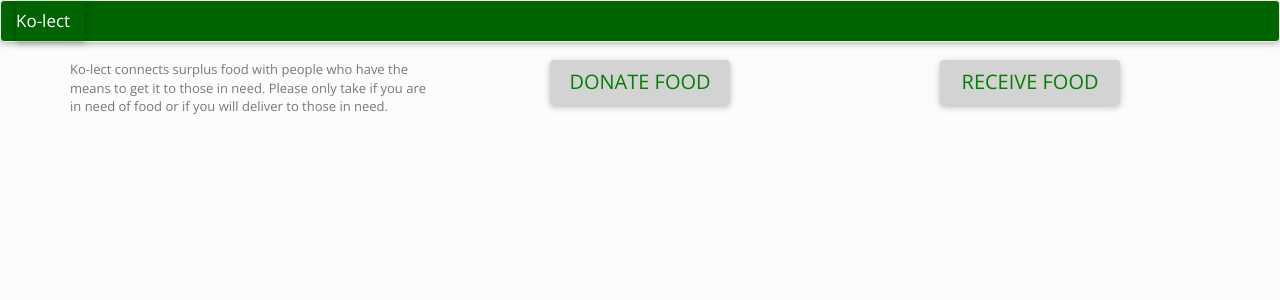
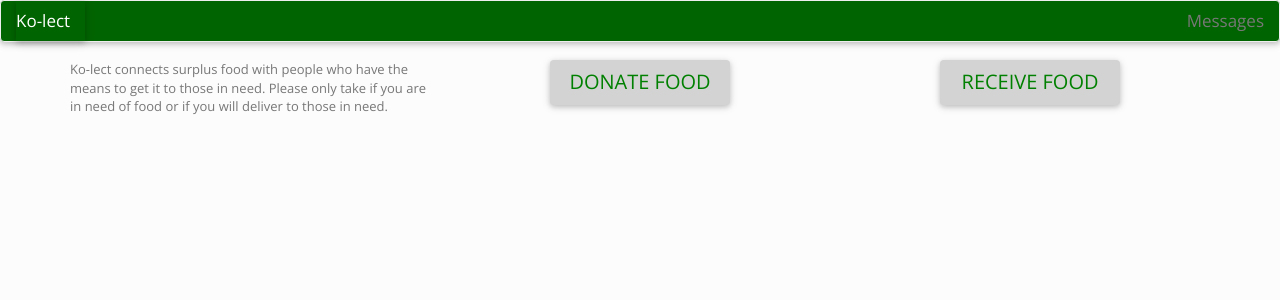
Before and after one commit to saulsmcouk/LostMyNameYRS2015, a Flask app: page / in a window 1280 px wide. Shown: the top 300 px of the page. Run offline with Flask 2, Linux system fonts and the light colour scheme; data that the repository does not hold is empty; some libraries are stand-ins or nearby versions.

Commit message:
Added messages link, and page title(lol)

```diff
--- a/python-backend/templates/index.html
+++ b/python-backend/templates/index.html
@@ -5,7 +5,7 @@
   <meta charset="utf-8">
   <meta http-equiv="X-UA-Compatible" content="IE=edge">
   <meta name="viewport" content="width=device-width, initial-scale=1">
-
+  <title>Ko-lect</title>
   <!--Load bootstrapp -->
   <link rel="stylesheet" href="files/views/bootstrap.min.css">
 
@@ -71,6 +71,9 @@
         Ko-lect
       </a>
       </div>
+      <div class="nav navbar-right">
+        <a class="navbar-brand" onclick="switchView('messages')">Messages</a>
+      </div>
     </div>
   </nav>
   <div class="container">
```
